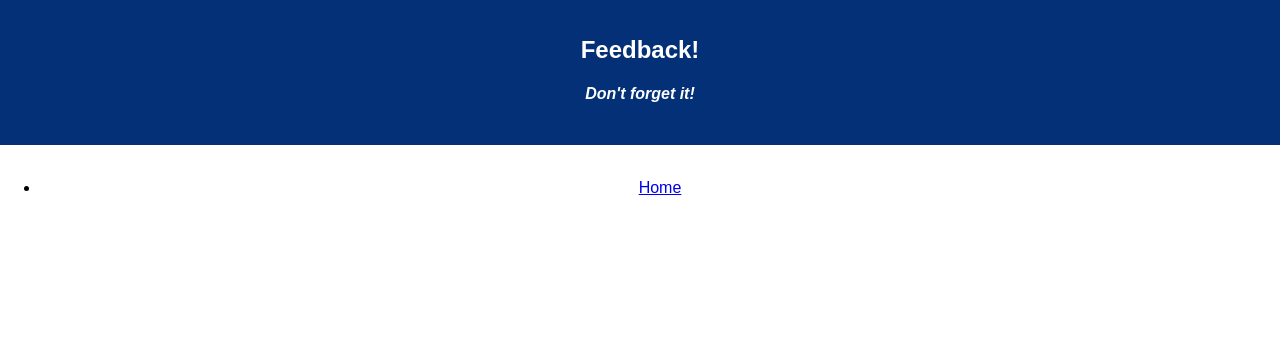
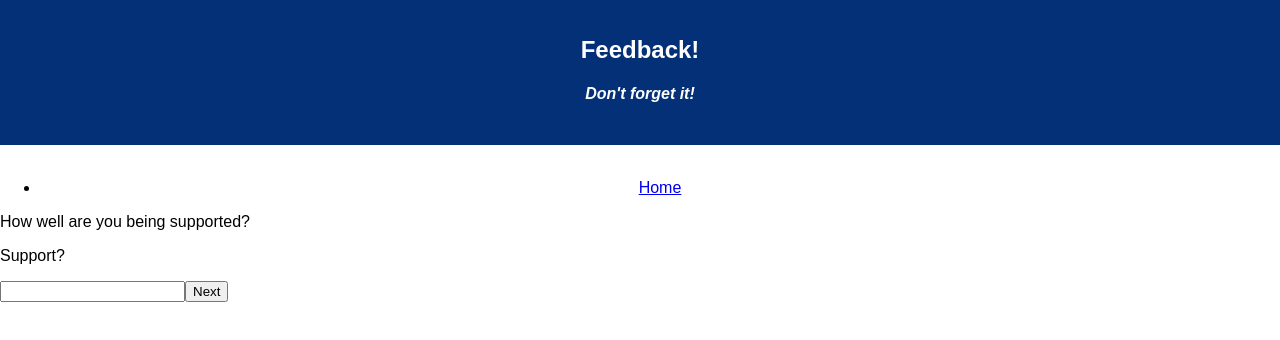
Before and after one commit to RachelSmith500/redux-feedback-loop, a React (Create React App) app: page /#/support in a window 1280 px wide. Before the commit this address led to /#/. Shown: the top 340 px of the page. Built offline with nearby package versions, Linux system fonts and the light colour scheme.

Commit message:
support component added

```diff
--- a/src/components/App/App.js
+++ b/src/components/App/App.js
@@ -1,9 +1,10 @@
 import React, { Component } from 'react';
 import { connect } from 'react-redux';
-import axios from 'axios';
+// import axios from 'axios';
 import './App.css';
 import Feeling from './../Feeling/Feeling';
 import Understanding from './../Understanding/Understanding';
+import Support from './../Support/Support';
 
 import { HashRouter as Router, Route, Link } from 'react-router-dom';
 
@@ -25,6 +26,7 @@ class App extends Component {
           </div>
           <Route exact path="/feeling" component={Feeling}/>
           <Route path="/understanding" component={Understanding}/>
+          <Route path="/support" component={Support}/>
 
       </Router>
     );
--- a/src/components/Support/Support.js
+++ b/src/components/Support/Support.js
@@ -0,0 +1,33 @@
+import React, { Component } from 'react';
+import { connect } from 'react-redux';
+
+
+class Support extends Component{
+
+    state = {
+        support: ''
+    }
+
+    addSupport = (event) => {
+        this.props.dispatch({type:'ADD_SUPPORT', payload:this.state.support})
+        this.props.history.push('/comments')
+    }
+    render(){
+        return(
+            <div>
+                <p>How well are you being supported?</p>
+                <p>Support?</p>
+                <input type="number" onChange={(event) => this.setState({support:event.target.value})}/>
+                <button onClick={this.addSupport}>Next</button>
+            </div>
+
+        )
+    }
+}
+const mapStateToProps = (reduxState) => {
+    return{
+      reduxState
+    }
+  }
+
+export default connect(mapStateToProps)(Support);
```
